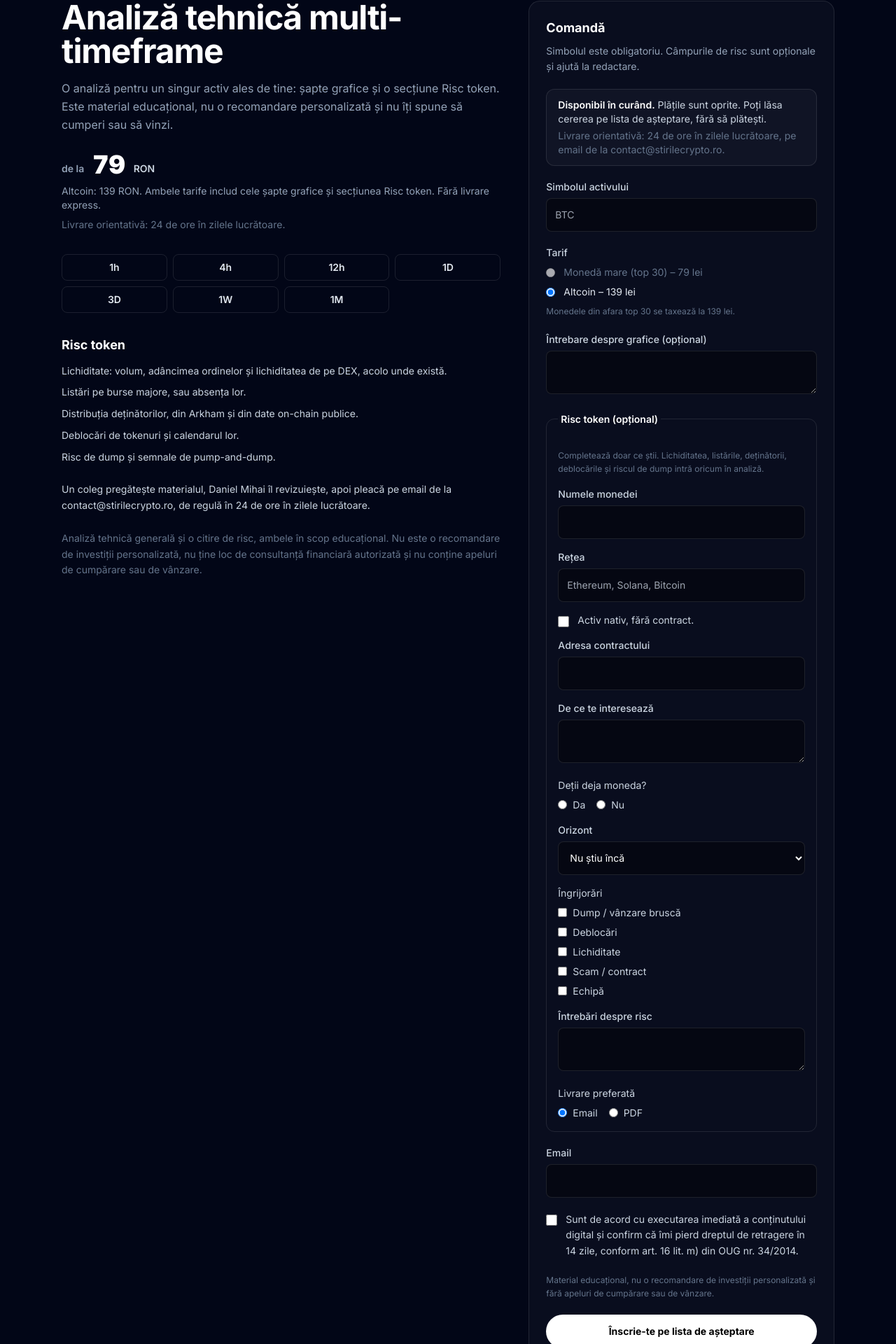
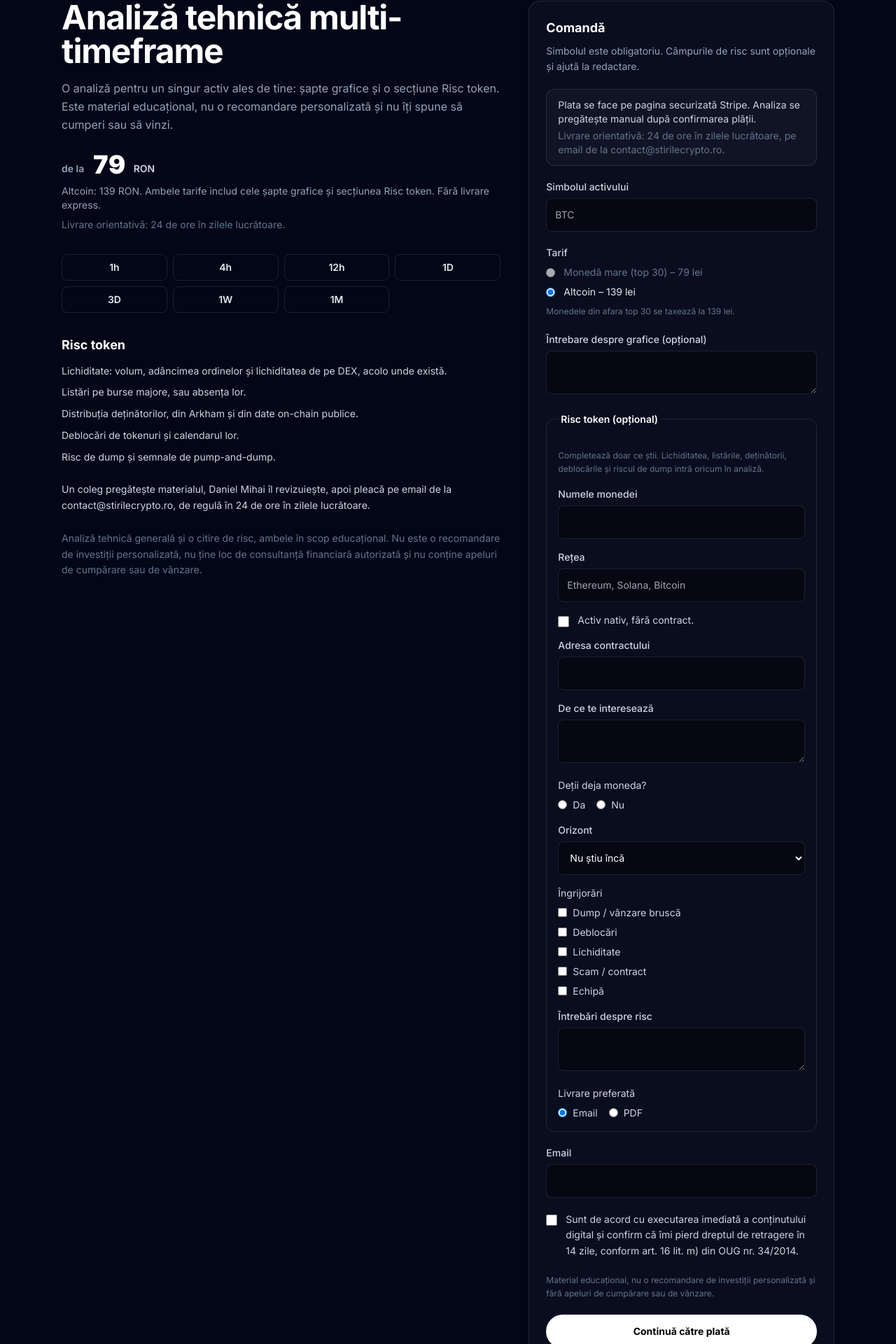
Before and after one commit to consultantacrypto/stirilecrypto, a Next.js app: page /analiza-tehnica in a window 1280 px wide. Shown: the part 152-2072 px from the top of the page at 70% size. Built offline with nearby package versions, Linux system fonts and the light colour scheme.

Commit message:
Show the technical analysis as open for order.
The Tablou card no longer says the analysis is coming soon. It links to the order page, and the order form offers Stripe checkout instead of a waitlist.

Co-authored-by: consultantacrypto <consultantacrypto@users.noreply.github.com>

```diff
--- a/app/analiza-tehnica/page.tsx
+++ b/app/analiza-tehnica/page.tsx
@@ -59,7 +59,6 @@ export default async function AnalizaTehnicaPage({
             Simbolul este obligatoriu. Câmpurile de risc sunt opționale și ajută la redactare.
           </p>
           <OrderForm
-            chargeable={catalog.chargeable}
             deliveryLabel={catalog.ta.deliveryLabel}
             initialAsset={initialAsset}
             source={source}
--- a/app/api/premium/checkout/route.ts
+++ b/app/api/premium/checkout/route.ts
@@ -60,7 +60,7 @@ export async function POST(request: Request) {
       return NextResponse.json(
         {
           error:
-            'Plata nu este disponibilă pentru această comandă. Poți trimite cererea pe lista de așteptare, fără plată.',
+            'Plata nu a putut fi deschisă. Încearcă din nou sau scrie la contact@stirilecrypto.ro.',
         },
         { status: 409 },
       );
--- a/components/dashboard/premium/PremiumTaSection.tsx
+++ b/components/dashboard/premium/PremiumTaSection.tsx
@@ -6,27 +6,24 @@ export default function PremiumTaSection() {
 
   return (
     <section id="premium-ta" aria-label="Analiză la comandă" className="mb-12">
-      <div className="mb-4 flex items-end justify-between gap-4">
-        <h2 className="font-[var(--font-space)] text-xl font-bold text-white">La comandă</h2>
-        {catalog.paymentsEnabled ? null : (
-          <p className="text-xs font-semibold uppercase tracking-[0.14em] text-slate-500">
-            Disponibil în curând
-          </p>
-        )}
-      </div>
-      <Link
-        href="/analiza-tehnica"
-        className="glass-card block rounded-2xl border border-white/10 p-5 transition-colors hover:border-white/20"
-      >
+      <h2 className="mb-4 font-[var(--font-space)] text-xl font-bold text-white">La comandă</h2>
+      <article className="rounded-3xl border border-white/5 bg-[#1c1c1e] p-5 sm:p-6">
         <p className="text-[10px] font-bold uppercase tracking-[0.16em] text-slate-500">
-          de la {catalog.ta.majorPriceRon} RON
+          de la {catalog.ta.majorPriceRon} lei
         </p>
         <h3 className="mt-2 font-[var(--font-space)] text-lg font-bold text-white">{catalog.ta.name}</h3>
-        <p className="mt-2 text-sm leading-relaxed text-slate-400">
-          Un activ, șapte grafice (1h, 4h, 12h, 1D, 3D, 1W, 1M) și secțiunea Risc token. Material
-          educațional, fără apel de tranzacționare.
+        <p className="mt-2 text-sm leading-relaxed text-slate-300">
+          Un activ, șapte grafice (1h, 4h, 12h, 1D, 3D, 1W, 1M) și secțiunea Risc token. {catalog.ta.majorPriceRon}{' '}
+          lei pentru o monedă mare, {catalog.ta.altcoinPriceRon} lei pentru un altcoin. Material educațional, fără
+          apel de tranzacționare.
         </p>
-      </Link>
+        <Link
+          href="/analiza-tehnica?src=dashboard"
+          className="mt-4 inline-flex min-h-11 items-center justify-center rounded-full bg-white px-5 text-sm font-bold text-black hover:bg-slate-100"
+        >
+          Comandă analiza
+        </Link>
+      </article>
     </section>
   );
 }
--- a/components/products/OrderForm.tsx
+++ b/components/products/OrderForm.tsx
@@ -16,13 +16,12 @@ const fieldClass =
   'w-full min-h-12 rounded-lg border border-white/10 bg-black/40 px-3 text-sm text-white outline-none focus:border-sky-400/70';
 
 interface OrderFormProps {
-  chargeable: boolean;
   deliveryLabel: string;
   initialAsset?: string;
   source?: string | null;
 }
 
-export default function OrderForm({ chargeable, deliveryLabel, initialAsset = '', source = null }: OrderFormProps) {
+export default function OrderForm({ deliveryLabel, initialAsset = '', source = null }: OrderFormProps) {
   const [asset, setAsset] = useState(initialAsset);
   const [tier, setTier] = useState<AnalysisTier>(() => defaultTier(initialAsset));
   const [holds, setHolds] = useState<boolean | null>(null);
@@ -53,7 +52,7 @@ export default function OrderForm({ chargeable, deliveryLabel, initialAsset = ''
 
     const form = new FormData(event.currentTarget);
     const payload = {
-      intent: chargeable ? 'pay' : 'waitlist',
+      intent: 'pay',
       product: 'ta_mtf',
       email: String(form.get('email') ?? ''),
       consent,
@@ -110,14 +109,7 @@ export default function OrderForm({ chargeable, deliveryLabel, initialAsset = ''
       <input type="text" name="company_website" tabIndex={-1} autoComplete="off" className="hidden" aria-hidden />
 
       <div className="rounded-xl border border-white/10 bg-white/[0.03] px-4 py-3 text-sm text-slate-300">
-        {chargeable ? (
-          <p>Plata se face pe pagina securizată Stripe. Analiza se pregătește manual după confirmarea plății.</p>
-        ) : (
-          <p>
-            <span className="font-semibold text-white">Disponibil în curând.</span> Plățile sunt oprite.
-            Poți lăsa cererea pe lista de așteptare, fără să plătești.
-          </p>
-        )}
+        <p>Plata se face pe pagina securizată Stripe. Analiza se pregătește manual după confirmarea plății.</p>
         <p className="mt-1 text-slate-500">
           Livrare orientativă: {deliveryLabel}, pe email de la contact@stirilecrypto.ro.
         </p>
@@ -301,7 +293,7 @@ export default function OrderForm({ chargeable, deliveryLabel, initialAsset = ''
         disabled={pending}
         className="inline-flex min-h-12 w-full items-center justify-center rounded-full bg-white px-5 text-sm font-bold text-black hover:bg-slate-100 disabled:opacity-60"
       >
-        {pending ? 'Se trimite…' : chargeable ? 'Continuă către plată' : 'Înscrie-te pe lista de așteptare'}
+        {pending ? 'Se trimite…' : 'Continuă către plată'}
       </button>
     </form>
   );
```
